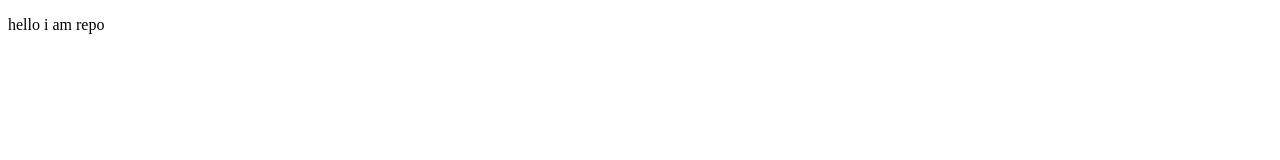
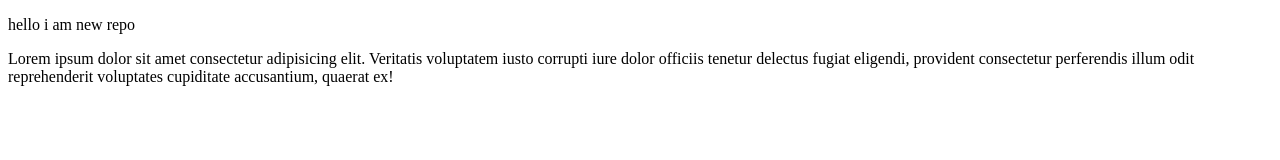
Before and after one commit to LearnwithJewel/my-first-repo, a plain HTML site: page git.html in a window 1280 px wide. Drawn offline with Linux system fonts and the light colour scheme.

Commit message:
added another

```diff
--- a/git.html
+++ b/git.html
@@ -6,6 +6,9 @@
     <title>my first repo</title>
 </head>
 <body>
-    <p>hello i am repo</p>
+    <p>hello i am new repo</p>
+    <div>
+        <p>Lorem ipsum dolor sit amet consectetur adipisicing elit. Veritatis voluptatem iusto corrupti iure dolor officiis tenetur delectus fugiat eligendi, provident consectetur perferendis illum odit reprehenderit voluptates cupiditate accusantium, quaerat ex!</p>
+    </div>
 </body>
 </html>
```
